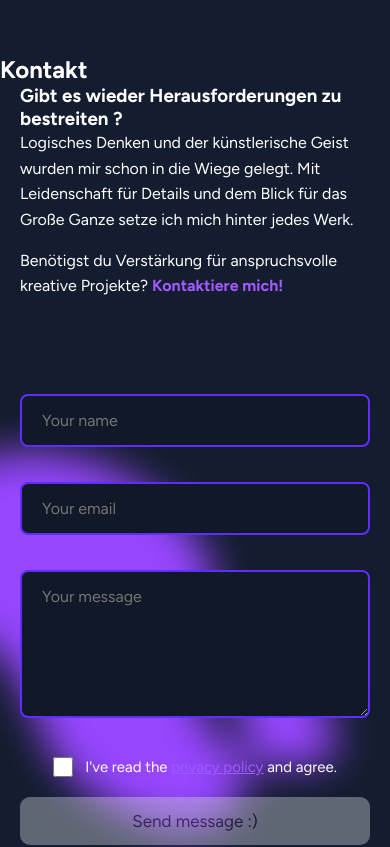
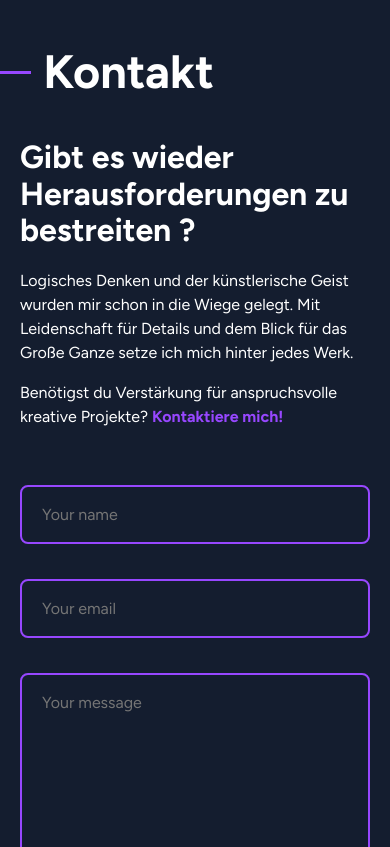
Before and after one commit to Drangello/Portfolio, an Angular app: page / in a window 390 px wide. Shown: the part 5800-6647 px from the top of the page. Built offline with nearby package versions, Linux system fonts and the light colour scheme.

Commit message:
feat: enhance contact section styles for improved layout and responsiveness

```diff
--- a/src/app/pages/landing/contact/contact.scss
+++ b/src/app/pages/landing/contact/contact.scss
@@ -11,39 +11,66 @@
 /* Layout */
 /* ============================== */
 
+.contact-heading {
+  display: flex;
+  align-items: center;
+  gap: 32px;
+  margin-bottom: 56px;
+  padding-right: 20px;
+
+  .contact-heading-line {
+    flex: 0 0 50vw;
+    height: 4px;
+    background: #9747ff;
+  }
+
+  h2 {
+    margin: 0;
+    font-size: 64px;
+    font-weight: 700;
+    line-height: 1.1;
+  }
+}
+
 .contact-container {
   display: flex;
   justify-content: space-between;
   align-items: flex-start;
-  gap: 80px;
+  gap: 120px;
+  max-width: 1200px;
 }
 
 .contact-info {
-  max-width: 420px;
+  flex: 1 1 0;
+  max-width: 500px;
 
-  h1 {
-    font-size: 42px;
-    margin-bottom: 20px;
+  h3 {
+    margin: 0 0 24px;
+    font-size: 36px;
     font-weight: 700;
+    line-height: 1.15;
+    overflow-wrap: break-word;
   }
 
   p {
-    line-height: 1.6;
-    margin-bottom: 15px;
+    margin: 0 0 18px;
+    font-size: 18px;
+    line-height: 1.45;
   }
 
   .highlight {
-    color: #a259ff;
+    color: #9747ff;
     font-weight: bold;
     cursor: pointer;
   }
 }
 
 /* ============================== */
-/* FORM STYLES */
+/* Form */
 /* ============================== */
 
 .contact-form {
+  flex: 1 1 0;
   width: 100%;
   max-width: 520px;
   display: flex;
@@ -52,28 +79,37 @@
 
   .field-wrapper {
     position: relative;
-    width: 100%;
+    margin-bottom: 15px;
   }
 
-  input,
+  input:not([type="checkbox"]),
   textarea {
     width: 100%;
-    padding: 15px 48px 15px 20px; // Platz für Icon rechts
+    padding: 18px 48px 18px 20px;
+    border: 2px solid #9747ff;
     border-radius: 8px;
-    background: #111827; // Hintergrund bleibt IMMER dunkel
-    border: 2px solid #5d2eff; // Standard-Lila
-    color: white;
+    outline: none;
+    background: #141d2f;
+    color: #fff;
     font-size: 16px;
-    outline: none;
-    transition: 0.2s;
+    transition: border-color 0.2s ease, box-shadow 0.2s ease;
 
     &:focus {
-      border-color: #9d5cff; // Hell-Lila
-      box-shadow: 0 0 12px #8f50ff;
+      border-color: #70e61c;
+      box-shadow: 0 0 0 3px rgba(112, 230, 28, 0.18);
     }
+
   }
 
-  /* ICON IM INPUT */
+  input:not([type="checkbox"]) {
+    min-height: 60px;
+  }
+
+  textarea {
+    min-height: 220px;
+    resize: vertical;
+  }
+
   .state-icon {
     position: absolute;
     right: 15px;
@@ -83,10 +119,9 @@
     pointer-events: none;
   }
 
-  /* VALIDIERUNG */
   .valid {
-    border-color: #34d399 !important; // Grün
-    box-shadow: 0 0 12px rgba(52, 211, 153, 0.4);
+    border-color: #70e61c !important;
+    box-shadow: 0 0 0 3px rgba(112, 230, 28, 0.18);
   }
 
   .state-icon.success {
@@ -94,39 +129,34 @@
   }
 
   .invalid {
-    border-color: #ef4444 !important; // Rot
+    border-color: #ef4444 !important;
     box-shadow: 0 0 12px rgba(239, 68, 68, 0.4);
   }
 
-  /* CHECKBOX */
   .checkbox {
     display: flex;
-    align-items: center;
-    justify-content: center;
-    ;
+    align-items: flex-start;
+    justify-content: flex-start;
     gap: 12px;
-    cursor: pointer; // nur für Text
+    cursor: pointer;
 
     .checkbox-input {
+      flex: 0 0 20px;
       width: 20px;
       height: 20px;
-      accent-color: #9d5cff;
+      margin: 0;
+      accent-color: #70e61c;
       cursor: pointer;
-
-      /* Hover nur um das Kästchen */
-      &:hover {
-        box-shadow: 0 0 6px rgba(157, 92, 255, 0.7);
-        border-radius: 4px;
-      }
     }
 
     span {
       font-size: 15px;
+      line-height: 1.35;
       user-select: none;
     }
 
     a {
-      color: #9d5cff;
+      color: #9747ff;
       text-decoration: underline;
     }
   }
@@ -135,42 +165,45 @@
     position: absolute;
     bottom: -22px;
     left: 0;
+    color: #ef4444;
     font-size: 14px;
-    color: #ef4444;
   }
 
-  /* Add margin to field wrapper to prevent overlapping */
-  .field-wrapper {
-    position: relative;
-    width: 100%;
-    margin-bottom: 15px; // Extra space for absolute error text
-  }
-
-
-  /* SUBMIT BUTTON */
   button {
-    padding: 14px;
-    background: #d1d5db;
-    color: #111;
+    align-self: flex-end;
+    min-width: 230px;
+    min-height: 52px;
+    padding: 14px 28px;
+    border: none;
     border-radius: 10px;
-    border: none;
+    background: #70e61c;
+    color: #141d2f;
     font-size: 17px;
+    font-weight: 600;
     cursor: pointer;
-    transition: 0.2s;
+    transition: background-color 0.2s ease, color 0.2s ease;
 
     &:hover:not(:disabled) {
-      background: #e5e7eb;
+      background: #9747ff;
+      color: #fff;
     }
 
     &:disabled {
-      opacity: 0.4;
+      background: #d1d5db;
+      color: #141d2f;
+      opacity: 1;
       cursor: not-allowed;
     }
+  }
+
+  :is(input, textarea, a, button):focus-visible {
+    outline: 2px solid #fff;
+    outline-offset: 3px;
   }
 }
 
 /* ============================== */
-/* Autofill fix */
+/* Autofill */
 /* ============================== */
 
 input:-webkit-autofill,
@@ -180,7 +213,7 @@ textarea:-webkit-autofill,
 textarea:-webkit-autofill:hover,
 textarea:-webkit-autofill:focus {
   -webkit-text-fill-color: #fff !important;
-  box-shadow: 0 0 0px 1000px #111827 inset !important;
+  box-shadow: 0 0 0 1000px #141d2f inset !important;
   transition: background-color 9999s ease-in-out 0s;
 }
 
@@ -188,14 +221,84 @@ textarea:-webkit-autofill:focus {
 /* Responsive */
 /* ============================== */
 
-@media (max-width: 900px) {
+@media (max-width: 950px) {
+  .contact-heading {
+    gap: 20px;
+    margin-bottom: 48px;
+
+    .contact-heading-line {
+      flex-basis: clamp(48px, 12vw, 110px);
+    }
+
+    h2 {
+      font-size: clamp(52px, 7vw, 64px);
+    }
+  }
+
   .contact-container {
     flex-direction: column;
     align-items: center;
+    gap: 48px;
+    max-width: 760px;
   }
 
   .contact-info,
   .contact-form {
-    max-width: 100%;
+    flex: none;
+    width: 100%;
+    max-width: 620px;
   }
 }
+
+@media (max-width: 600px) {
+  :host {
+    padding: 72px 0;
+  }
+
+  .contact-heading {
+    gap: 12px;
+    margin-bottom: 40px;
+
+    .contact-heading-line {
+      flex-basis: clamp(28px, 8vw, 48px);
+      height: 3px;
+    }
+
+    h2 {
+      font-size: clamp(44px, 12vw, 50px);
+    }
+  }
+
+  .contact-container {
+    gap: 40px;
+  }
+
+  .contact-info {
+    h3 {
+      margin-bottom: 20px;
+      font-size: 32px;
+    }
+
+    p {
+      margin-bottom: 16px;
+      font-size: 16px;
+      line-height: 1.5;
+    }
+  }
+
+  .contact-form {
+    input:not([type="checkbox"]) {
+      min-height: 56px;
+    }
+
+    textarea {
+      min-height: 210px;
+    }
+
+    button {
+      align-self: center;
+      width: min(260px, 100%);
+      min-width: 0;
+    }
+  }
+}
--- a/src/app/pages/landing/landing.scss
+++ b/src/app/pages/landing/landing.scss
@@ -51,9 +51,9 @@
 }
 
 #contact::before {
-	left: clamp(-28rem, -24vw, -10rem);
-	bottom: clamp(3rem, 7vw, 7rem);
-	width: clamp(34rem, 75.2vw, 67.6875rem);
+	left: clamp(-15rem, -14vw, -7rem);
+	bottom: clamp(-15rem, calc(-33rem + 32vw), -9rem);
+	width: clamp(28rem, 46vw, 42rem);
 	aspect-ratio: 1083 / 939;
 	background-image: url('/assets/img/33. Purple shadow Footer.png');
 }
```
